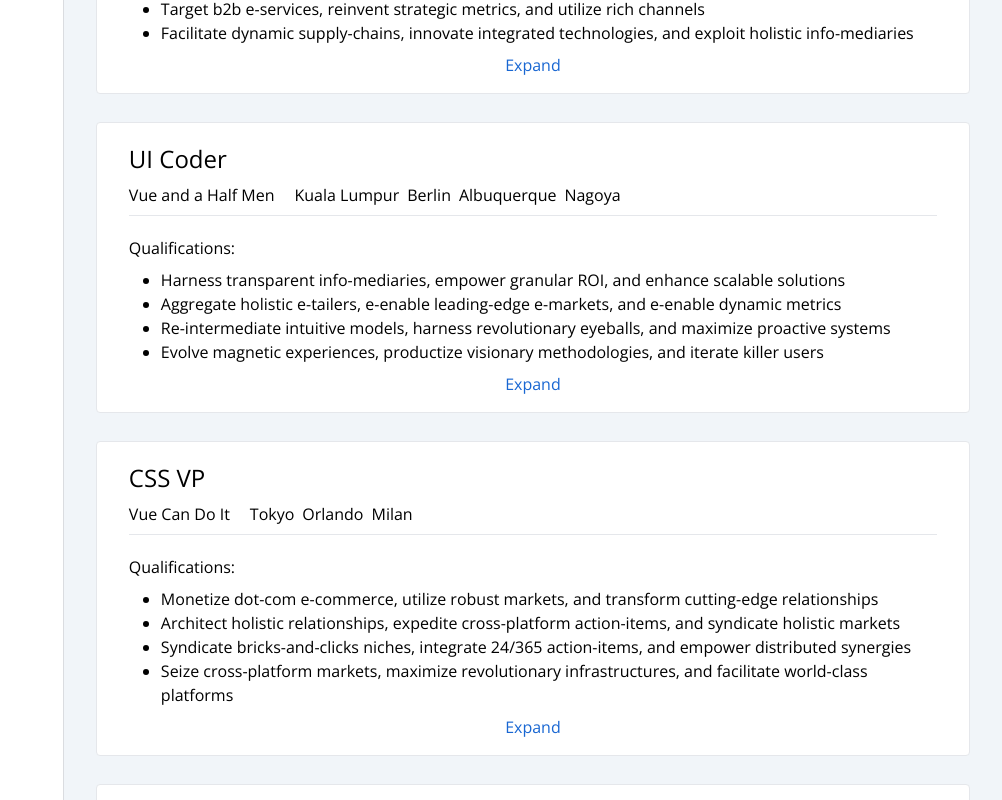
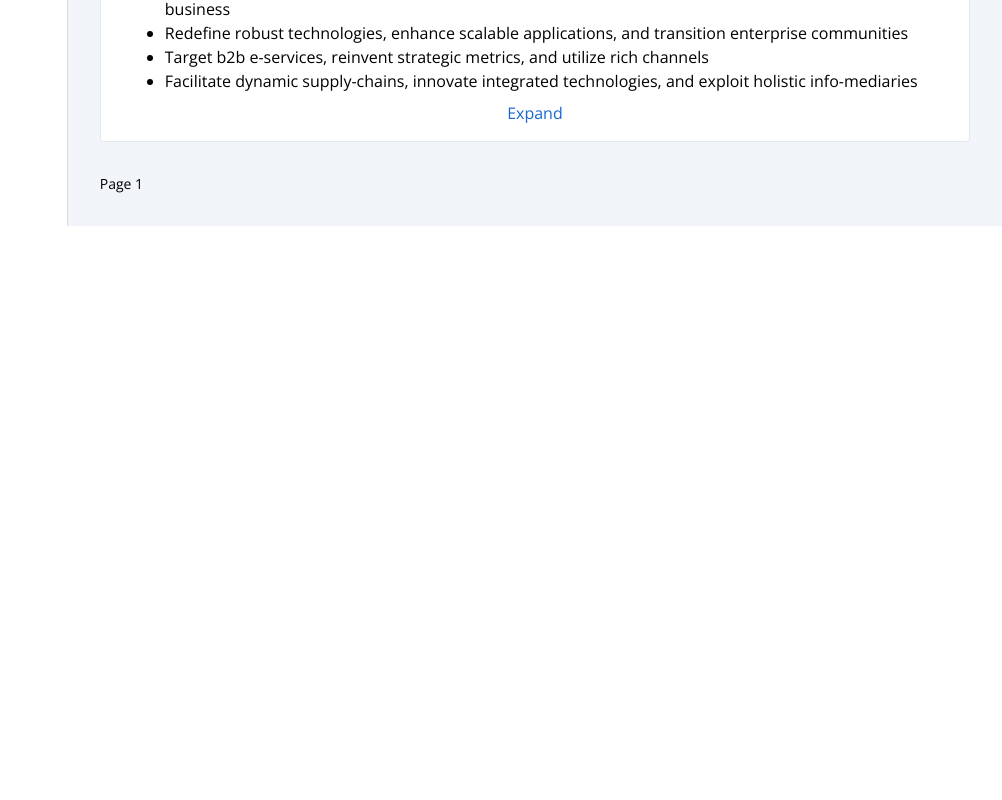
Before and after one commit to ankitsinghwakefit/GJobsV1, a Vue app: page /jobs/results in a window 1280 px wide. Shown: the part 3260-4060 px from the top of the page, without its empty margins (278-1280 px from the left). After the commit the page ends 3486 px from the top, so only its background shows below. Built offline with nearby package versions, Linux system fonts and the light colour scheme; data requests are answered from the project's data file.

Commit message:
added pegination

```diff
--- a/src/components/JobResults/JobListings.vue
+++ b/src/components/JobResults/JobListings.vue
@@ -1,8 +1,18 @@
 <template>
   <main class="flex-auto p-8 bg-slate-100">
     <ol>
-      <JobListing v-for="job in jobs" :key="job.id" :job="job" />
+      <JobListing
+        v-for="job in displayedJobs"
+        :key="job.id"
+        data-testid="job-listing-component"
+        :job="job"
+      />
     </ol>
+    <div class="mt-8 mx-auto">
+      <div class="flex flex-row flex-nowrap">
+        <p class="text-sm flex-grow">Page {{ pageNumber }}</p>
+      </div>
+    </div>
   </main>
 </template>
 
@@ -19,6 +29,18 @@
       jobs: [],
     };
   },
+  computed: {
+    displayedJobs() {
+      const page = this.$route.query.page || "1";
+      const pageNumber = Number.parseInt(page);
+      const startingPage = (pageNumber - 1) * 10;
+      const endingPage = pageNumber * 10;
+      return this.jobs.slice(startingPage, endingPage);
+    },
+    pageNumber() {
+      return Number.parseInt(this.$route.query.page || "1");
+    },
+  },
   async mounted() {
     try {
       const response = await axios.get("http://localhost:3000/jobs");
@@ -27,5 +49,8 @@
       (err) => new Error(err);
     }
   },
+  methods: {
+    handleNext() {},
+  },
 };
 </script>
```
Also changed, not shown: 1 other file (tests, documents, lock files or other folders).
